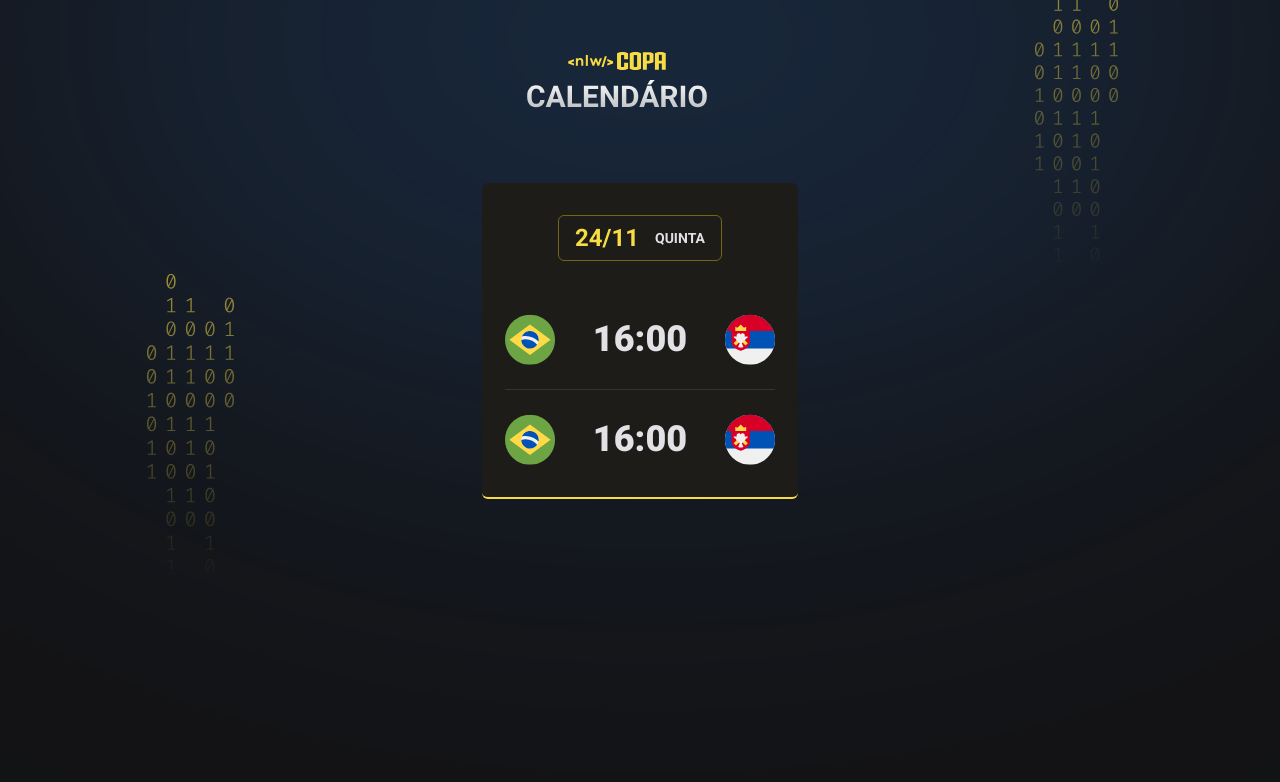
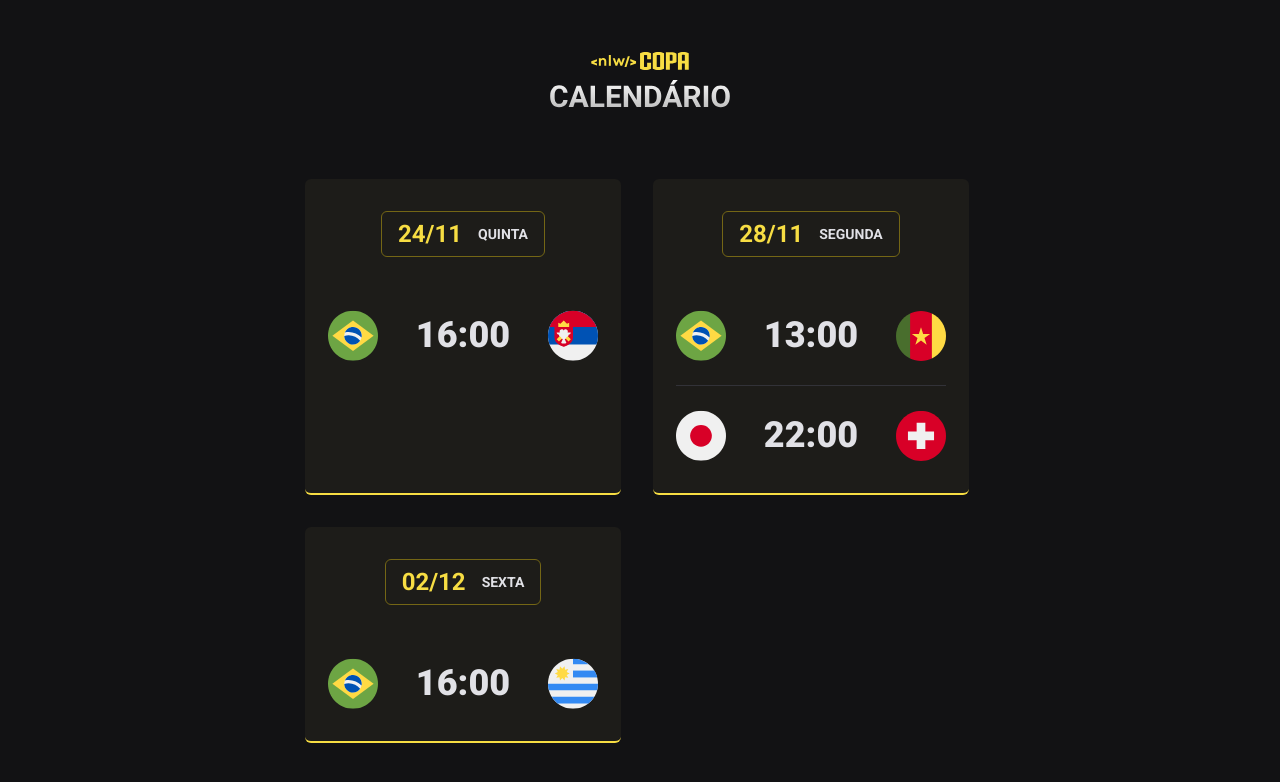
Before and after one commit to carinalsilverio/calendario-jogos-copa, a plain HTML site: page index.html in a window 1280 px wide. Drawn offline with Linux system fonts and the light colour scheme.

Commit message:
Adicionadas variáveis de cores; delay dinâmico; opções de cores de background

```diff
--- a/css/style.css
+++ b/css/style.css
@@ -10,9 +10,10 @@ ul {
 
 body {
   background-color: #121214;
-  background-image: url(../assets/bg.svg);
-  background-position-x: center;
-  background-position-y: 75%;
+  background-image: var(--bg);
+  background-repeat: no-repeat;
+  background-position: top center;
+  background-size: cover;
 }
 
 body *{
@@ -21,18 +22,27 @@ body *{
 
 #app {
   width: fit-content;
-  margin: 52px auto;
+  margin: auto;
+  padding-top: 52px;
 }
 
 header {
+  display: flex;
+  justify-content: center;
   margin-bottom: 63px;
+}
+
+#cards {
+  display: flex;
+  flex-direction: column;
+  gap: 32px;
 }
 
 .card {
   padding: 32px 23px;
   text-align: center;
   background-color: #1d1c19;
-  border-bottom: 2px solid #f7dd43;
+  border-bottom: 2px solid var( --card-color-primary);
   border-radius: 6px;
 }
 
@@ -41,13 +51,13 @@ header {
   align-items: center;
   justify-content: center;
   gap: 16px;
-  border: 1px solid #746615;
+  border: 1px solid var( --card-title-border-primary);
   border-radius: 6px;
   padding: 8px 16px;
   width: fit-content;
   margin-inline: auto;
   margin-bottom: 53px;
-  color: #f7dd43;
+  color: var( --card-color-h2-primary);
 }
 
 .card h2  span {
@@ -80,3 +90,35 @@ header {
   line-height: 125%;
   color: #E1E1E6;
 }
+
+.card h2:hover,.card ul li img:hover, .card ul li strong:hover {
+  transform: scale(1.1);
+}
+
+.card h2, .card ul li img, .card ul li strong {
+  transition: .3s;
+}
+
+.card {
+  opacity: 0;
+  animation: appear .2s forwards;
+}
+
+@keyframes appear {
+  0% {
+    transform: translateY(-50px);
+    opacity: 0;
+  }
+  100% {
+    opacity: 1;
+  }
+}
+
+@media(min-width: 700px) {
+  #cards {
+    max-width: 670px;
+    flex-direction: row;
+    flex-wrap: wrap;
+
+  }
+}
--- /dev/null
+++ b/css/variaveis.css
@@ -0,0 +1,19 @@
+:root {
+  --card-color-primary:#f7dd43;
+  --card-color-h2-primary:#f7dd43;
+  --card-title-border-primary:#746615;
+}
+
+body.blue {
+ --card-title-border-color: #338af3;
+ --card-color-primary:#338af3;
+ --card-bg-color:#202024;
+ --bg: url(../assets/bg-blue.svg);
+}
+
+body.green {
+  --card-title-border-color: #047c3f;
+  --card-color-primary:#047c3f;
+  --card-bg-color:#1a1f1b;
+  --bg: url(../assets/bg-green.svg);
+}
--- a/index.html
+++ b/index.html
@@ -1,37 +1,28 @@
 <!DOCTYPE html>
 <html lang="en">
+
 <head>
   <meta charset="UTF-8">
   <meta http-equiv="X-UA-Compatible" content="IE=edge">
   <meta name="viewport" content="width=device-width, initial-scale=1.0">
   <link rel="stylesheet" href="./css/style.css">
+  <link rel="stylesheet" href="./css/variaveis.css">
   <link rel="preconnect" href="https://fonts.googleapis.com">
-<link rel="preconnect" href="https://fonts.gstatic.com" crossorigin>
-<link href="https://fonts.googleapis.com/css2?family=Roboto:wght@700;900&display=swap" rel="stylesheet">
+  <link rel="preconnect" href="https://fonts.gstatic.com" crossorigin>
+  <link href="https://fonts.googleapis.com/css2?family=Roboto:wght@700;900&display=swap" rel="stylesheet">
+  <script src="/js/script.js" defer></script>
   <title>Calendário de Jogos - NLW Copa</title>
+
 </head>
-<body>
+
+<body class="">
   <div id="app">
     <header>
       <img src="./assets/logo.svg" alt="logo da NLW">
     </header>
     <main id="cards">
-      <div class="card">
-        <h2>24/11<span>quinta</span></h2>
-        <ul>
-          <li>
-            <img src="./assets/icon-brazil.svg" alt="bandeira do Brasil">
-            <strong>16:00</strong>
-            <img src="./assets/icon-serbia.svg" alt="bandeira da Sérvia">
-          </li>
-          <li>
-            <img src="./assets/icon-brazil.svg" alt="bandeira do Brasil">
-            <strong>16:00</strong>
-            <img src="./assets/icon-serbia.svg" alt="bandeira da Sérvia">
-          </li>
-        </ul>
-      </div>
     </main>
   </div>
 </body>
+
 </html>
--- a/js/script.js
+++ b/js/script.js
@@ -0,0 +1,32 @@
+function createGame(player1, hour, player2) {
+  return `
+  <li>
+  <img src="./assets/icon-${player1}.svg" alt="bandeira do ${player1}">
+  <strong>${hour}</strong>
+  <img src="./assets/icon-${player2}.svg" alt="bandeira da ${player2}">
+</li>
+  `;
+}
+
+let delay = -0.4;
+function createCard(date, day, games) {
+  delay = delay + 0.4;
+  return `
+  <div class="card" style="animation-delay: ${delay}s">
+  <h2>${date}<span>${day}</span></h2>
+  <ul>
+    ${games}
+  </ul>
+</div>
+  `;
+}
+
+document.querySelector('#cards').innerHTML =
+  createCard('24/11', 'quinta', createGame('brazil', '16:00', 'serbia')) +
+  createCard(
+    '28/11',
+    'segunda',
+    createGame('brazil', '13:00', 'cameroon') +
+      createGame('japan', '22:00', 'switzerland'),
+  ) +
+  createCard('02/12', 'sexta', createGame('brazil', '16:00', 'uruguay'));
```
Also changed, not shown: assets/bg-blue.svg (added), assets/bg-green.svg (added), assets/bg-yellow.svg (added), assets/icon-cameroon.svg (added), assets/icon-japan.svg (added), assets/icon-switzerland.svg (added), assets/icon-uruguay.svg (added).
